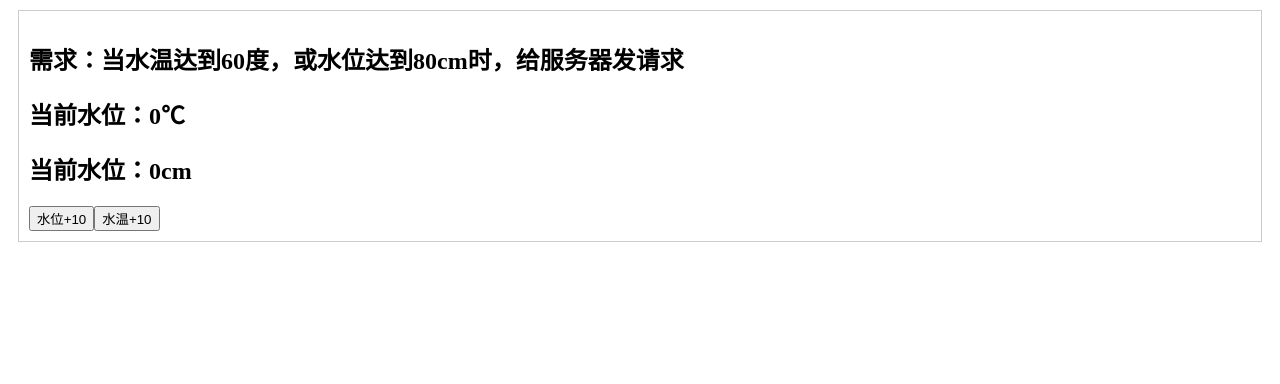
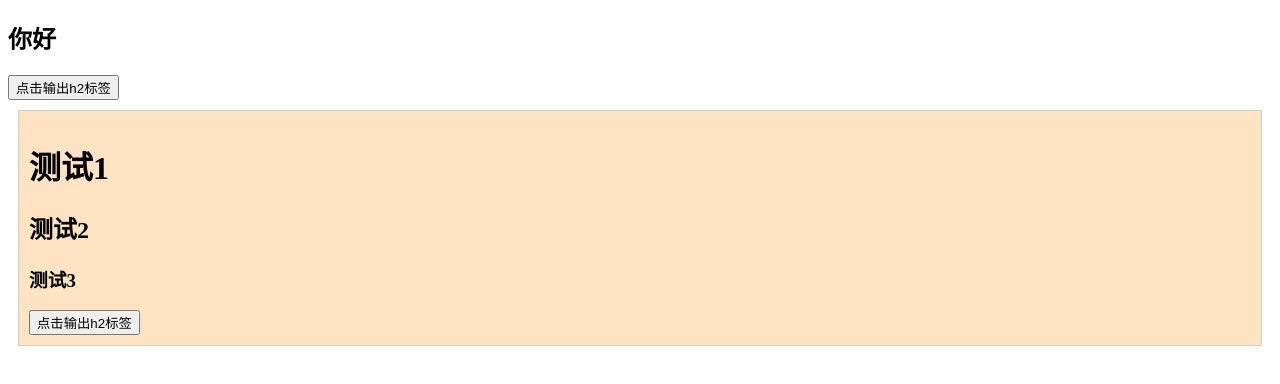
Before and after one commit to 1649125778/hello_vue3, a Vue app: page / in a window 1280 px wide. Shown: the top 384 px of the page. Built offline with nearby package versions, Linux system fonts and the light colour scheme; the HTML template or start-up script is replaced by a standard one.

Commit message:
ref 标签 相当于定义局部变量

```diff
--- a/src/App.vue
+++ b/src/App.vue
@@ -1,19 +1,23 @@
 <template>
+    <h2 ref="title2">你好</h2>
+     <button @click="showTag">点击输出h2标签</button>
     <Person/>
 </template>
 
-<script lang="ts">
+<script lang="ts" setup name = "App">
     import Person from './components/Person.vue'
-    export default {
-        name:'App',
-        components: {
-            Person
-        },
+    import  {ref} from 'vue'
+
+    let title2 = ref()
+
+    function showTag(){
+        console.log(title2.value)
     }
+
 
 </script>
 
-<style>
+<style scoped>
     .app{
         background-color: aquamarine;
         box-sizing: 10px;
--- a/src/components/Person.vue
+++ b/src/components/Person.vue
@@ -1,40 +1,34 @@
 
 <template>
     <div class="person">
-        <h2>需求：当水温达到60度，或水位达到80cm时，给服务器发请求</h2>
-        <h2>当前水位：{{ temp }}℃</h2>
-        <h2>当前水位：{{ height }}cm</h2>
-        <button @click="addTemp">水位+10</button>
-        <button @click="addHeight">水温+10</button>
+        <h1>测试1</h1>
+        <h2 ref="title2">测试2</h2>
+        <h3>测试3</h3>
+        <button @click="showTag">点击输出h2标签</button>
     </div>
 </template>
 
 <script setup lang="ts" name="Person">
     import { ref,reactive,watch, watchEffect } from 'vue';
-    //数据
-    let temp = ref(0)
-    let height = ref(0)
+
+    //创建一个title2，用于存储ref标记的内容
+    let title2 = ref()
+
     //方法
-    function addTemp(){
-        temp.value += 10
+    function showTag(){
+        console.log(title2.value)
+
     }
-    function addHeight(){
-        height.value += 10
-    }
-    //监视 watchEffect 立即运行一个函数 ，同时响应式的追踪其依赖，并在依赖时重新执行该函数  不需要指出监视那些数据
-    watchEffect(()=>{
-        if(temp.value >= 60 || height.value >= 80){
-            console.log('向服务器发送请求')
-        }
-    })
 
 
 </script>
 
-<style>
+<!-- scoped 局部样式 只能选择当前页面的 .person -->
+<style scoped>
     .person{
         border: 1px solid #ccc;
         padding: 10px;
+        background:bisque;
         margin: 10px;
     }
 
```
